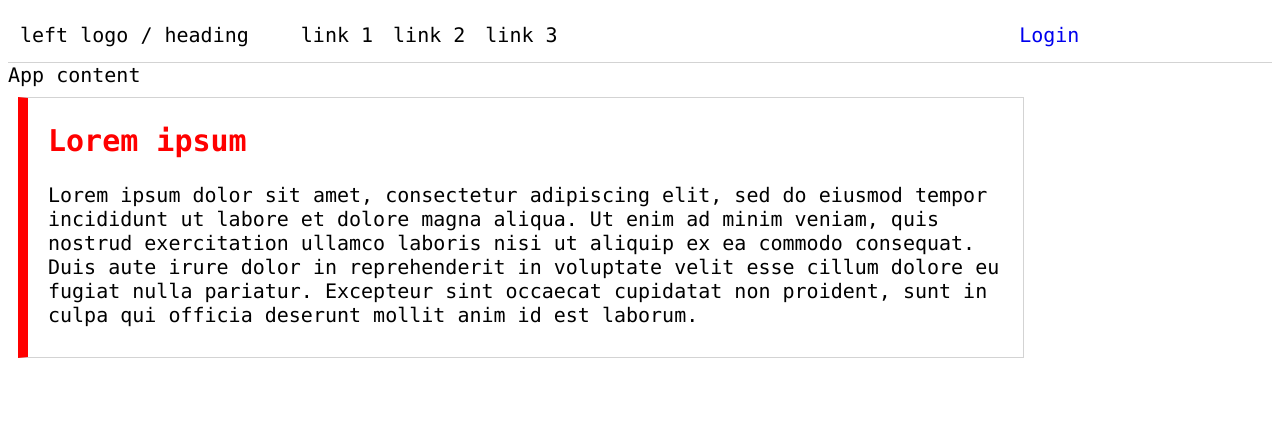
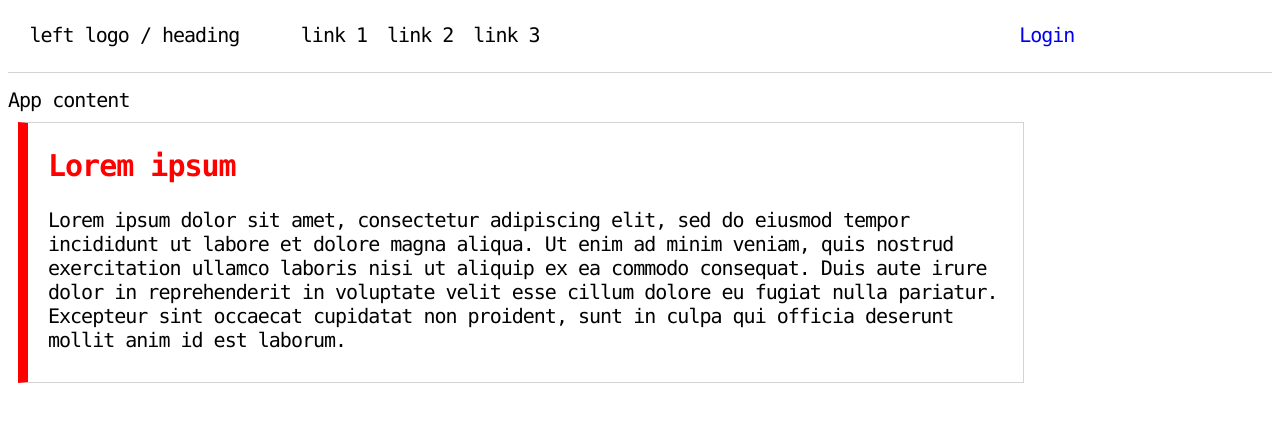
Before and after one commit to githubakarsh/clique-app, a React (Create React App) app: page / in a window 1280 px wide. Shown: the top 422 px of the page. Built offline with nearby package versions, Linux system fonts and the light colour scheme.

Commit message:
minor changes

```diff
--- a/public/index.html
+++ b/public/index.html
@@ -24,7 +24,7 @@
       work correctly both with client-side routing and a non-root public URL.
       Learn how to configure a non-root public URL by running `npm run build`.
     -->
-    <title>React App</title>
+    <title>Clique App</title>
   </head>
   <body>
     <noscript>You need to enable JavaScript to run this app.</noscript>
--- a/src/styles/basic/_variables.scss
+++ b/src/styles/basic/_variables.scss
@@ -1,3 +1,5 @@
 $background-color: white;
 $border-color: lightgray;
 $app-default-margin: 10px;
+$default-app-font: "monaco", monospace;
+$default-fontSize: 20px;
--- a/src/styles/components/header.scss
+++ b/src/styles/components/header.scss
@@ -4,11 +4,12 @@
     display: flex;
     flex-direction: row;
     border-bottom: 1px solid $border-color;
-    padding-bottom: 15px;
+    padding-bottom: 25px;
     padding-top: 15px;
     position: sticky;
     position: -webkit-sticky;
     top: 0;
+    margin-bottom: 15px;
     @media screen and (max-width : 768px) {
         position: unset;
         flex-direction: column;
--- a/src/styles/main.scss
+++ b/src/styles/main.scss
@@ -1,8 +1,4 @@
-body {
-    background-color: white;
-    font-size: 20px;
-    font-family: "monaco", monospace;
-}
+
 
 // components
 @import './components/header';
@@ -14,3 +10,12 @@ body {
 
 // basic
 @import './basic/variables';
+
+
+body {
+    background-color: $background-color;
+    font-size: $default-fontSize;
+    font-family: $default-app-font;
+    letter-spacing: -1px;
+    padding: 0px;
+}
```
